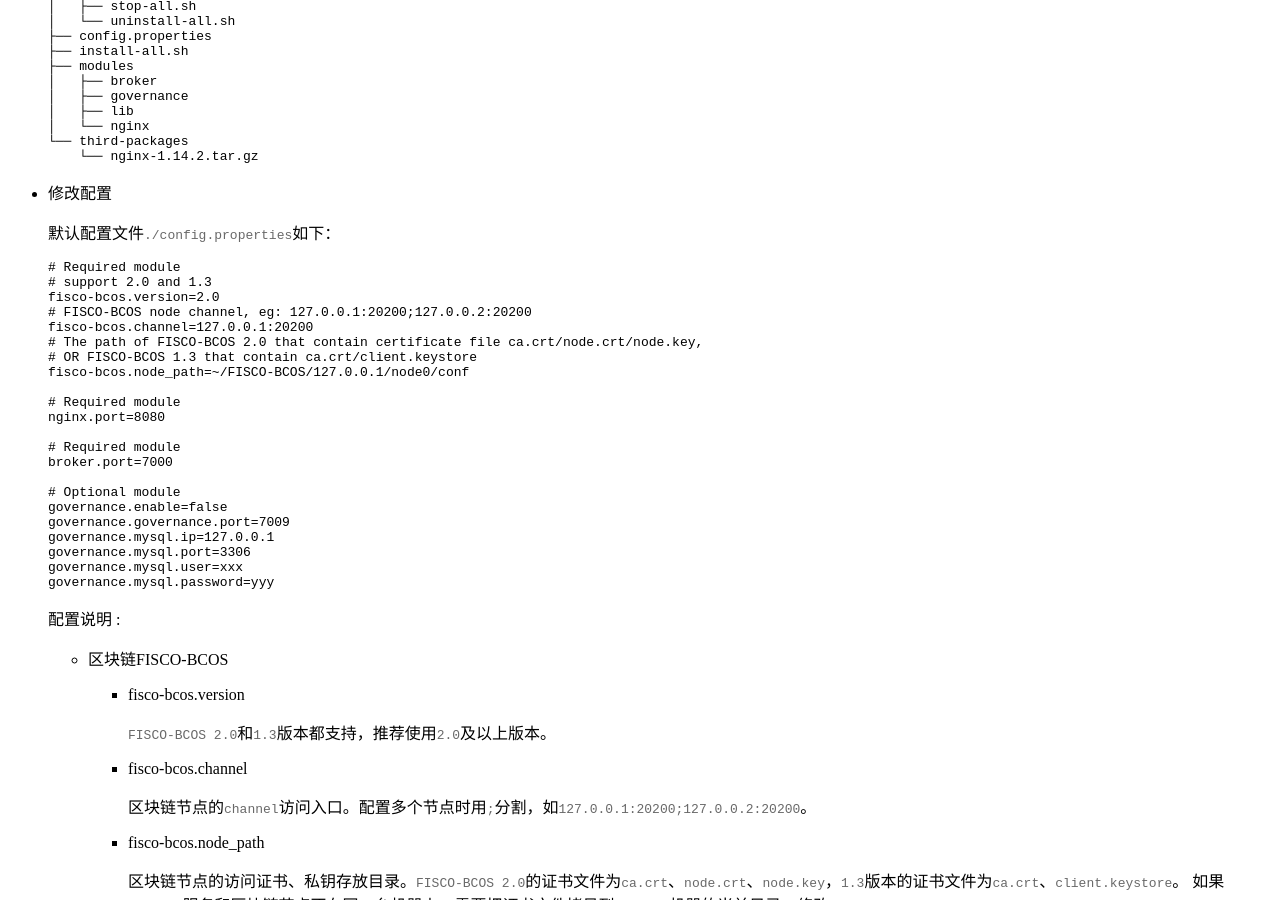
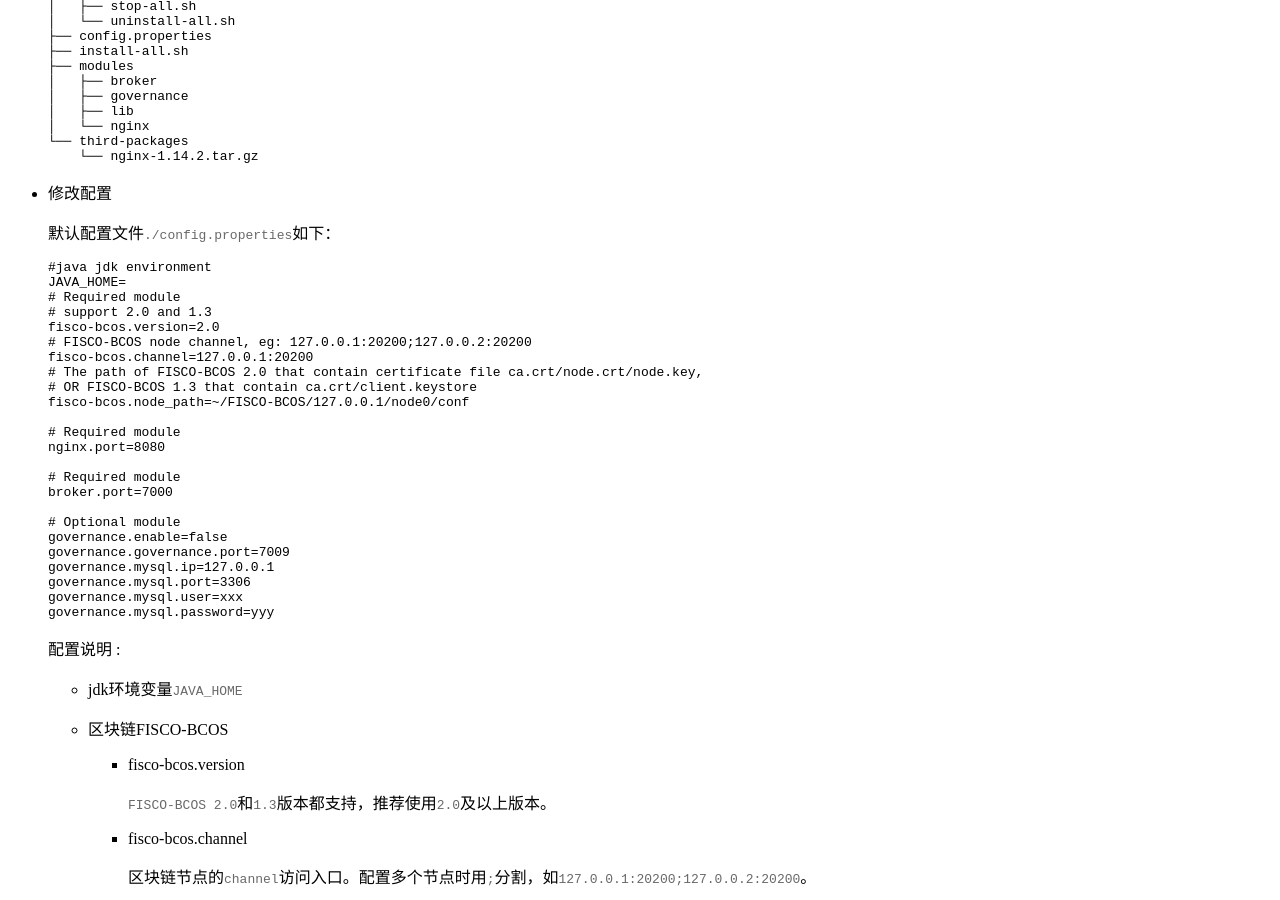
Before and after one commit to WeBankBlockchain/WeEvent-docs, a Sphinx documentation site: the page built from docs/install/quickinstall.md, in a window 1280 px wide and 900 px high, scrolled down 1190 px. Built offline with Sphinx 7.4.7 and the Read the Docs theme 2.0.0, drawn with Linux system fonts in a browser that asks for light colours.

Commit message:
add JAVA_HOME config in quickinstall.md

````diff
--- a/docs/install/quickinstall.md
+++ b/docs/install/quickinstall.md
@@ -55,6 +55,8 @@
   默认配置文件`./config.properties`如下：
 
   ```properties
+  #java jdk environment
+  JAVA_HOME=
   # Required module
   # support 2.0 and 1.3
   fisco-bcos.version=2.0
@@ -80,6 +82,8 @@
   ```
 
   配置说明 :
+
+  - jdk环境变量`JAVA_HOME`
 
   - 区块链FISCO-BCOS
 
````
